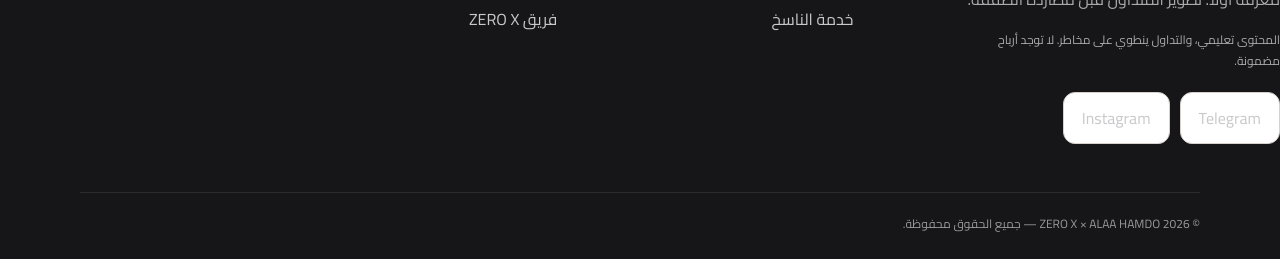
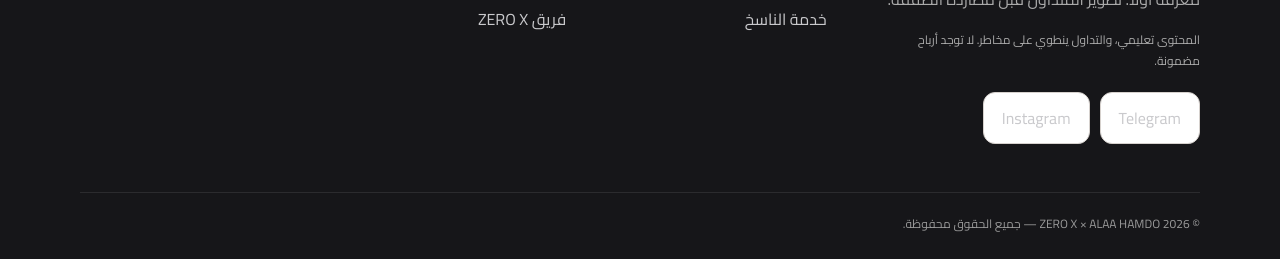
Before and after one commit to zeroxacademy-cpu/zeroxacademy-cpu.github.io, a website: page copy.html in a window 1280 px wide. Shown: the part 1628-1887 px from the top of the page. Drawn offline with Linux system fonts and the light colour scheme; no server answers.

Commit message:
Footer: keep inside page width on desktop (try 1, 1792723302)

```diff
--- a/copy.html
+++ b/copy.html
@@ -1 +1 @@
-<!doctype html><html lang="ar" dir="rtl"><head><meta charset="utf-8"><meta name="viewport" content="width=device-width,initial-scale=1"><meta name="theme-color" content="#a60f2a"><title>ZERO X × ALAA HAMDO</title><link rel="stylesheet" href="style.css?v=12"></head><body><div id="app"></div><script src="app.js?v=12"></script></body></html>
+<!doctype html><html lang="ar" dir="rtl"><head><meta charset="utf-8"><meta name="viewport" content="width=device-width,initial-scale=1"><meta name="theme-color" content="#a60f2a"><title>ZERO X × ALAA HAMDO</title><link rel="stylesheet" href="style.css?v=13"></head><body><div id="app"></div><script src="app.js?v=13"></script></body></html>
--- a/style.css
+++ b/style.css
@@ -178,3 +178,6 @@ input,select,textarea{width:100%}
 .team-portrait img,.team-portrait-member img{object-fit:cover;object-position:center top!important}
 .team-home-person{aspect-ratio:1/1}
 .team-home-person>img{object-position:center top!important}
+
+/* V10.2 — keep footer inside the page width on desktop */
+.footer .footer-grid.container{width:min(1120px,calc(100% - 40px))!important;margin-left:auto;margin-right:auto}
```
Also changed, not shown: about.html (+1 -1 lines), academies.html (+1 -1 lines), academy.html (+1 -1 lines), admin.html (+1 -1 lines), analysis.html (+1 -1 lines), consultation.html (+1 -1 lines), content.html (+1 -1 lines), course.html (+1 -1 lines), dashboard.html (+1 -1 lines), index.html (+1 -1 lines), login.html (+1 -1 lines), payment.html (+1 -1 lines), register.html (+1 -1 lines), services.html (+1 -1 lines), 1 more files.
